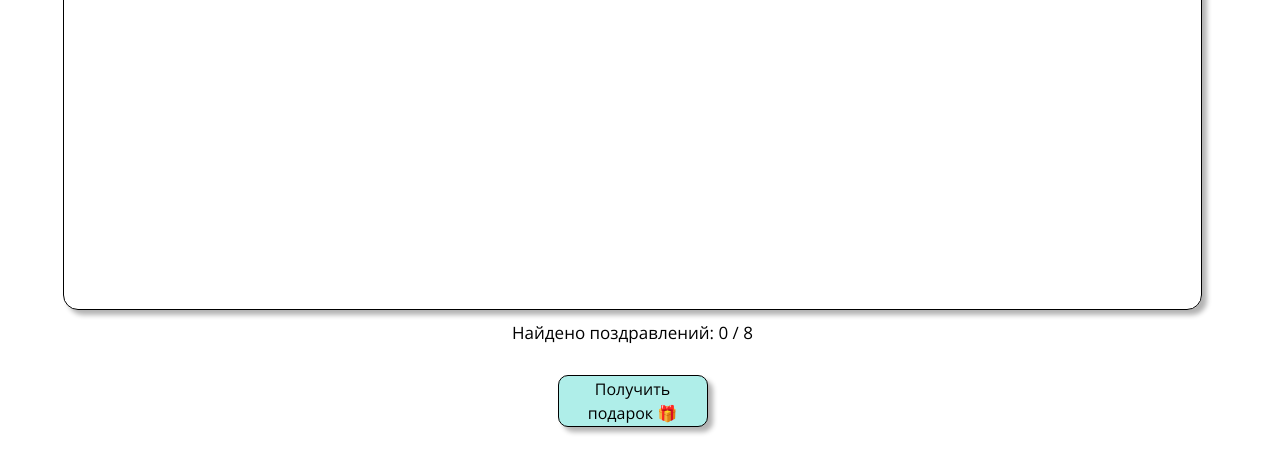
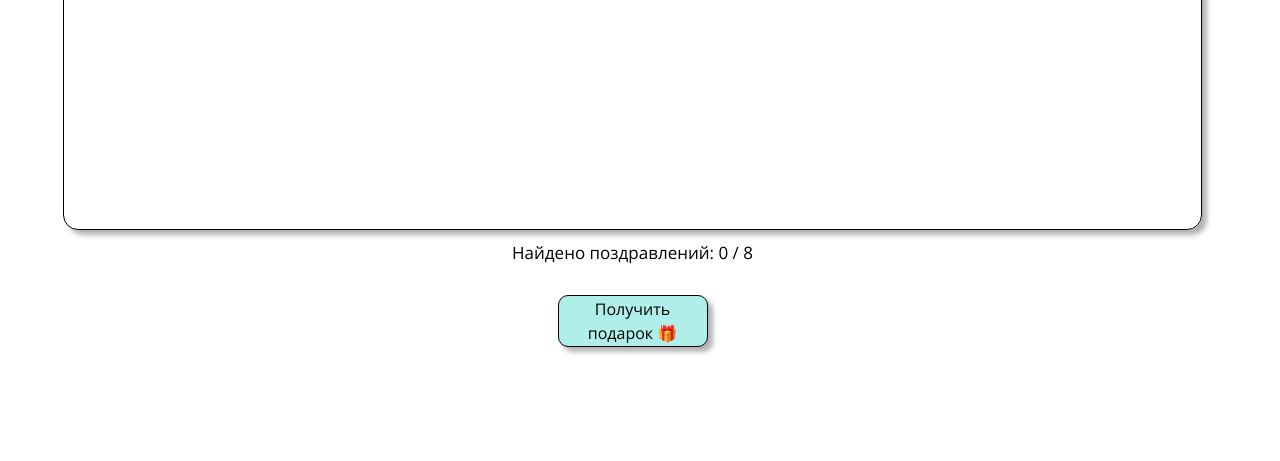
Before and after one commit to ArtemDikanov/birthday-gift, a website built with Vite: page index.html in a window 1280 px wide. Shown: the part 339-800 px from the top of the page. Built offline with nearby package versions, Linux system fonts and the light colour scheme.

Commit message:
поправил размер катрочки

```diff
--- a/src/style.scss
+++ b/src/style.scss
@@ -46,7 +46,7 @@
 
     .card {
         width: 90%;
-        height: 65dvh;
+        height: 55dvh;
         margin-top: 1dvh;
         border: 1px solid black;
         border-radius: 15px;
```
Also changed, not shown: dist/assets/index-BKGnFFC1.js (renamed from dist/assets/index-D62M-WQC.js), dist/assets/index-BKOBGjtZ.css (added), dist/assets/index-m0bTxEMx.css (deleted), dist/index.html.
